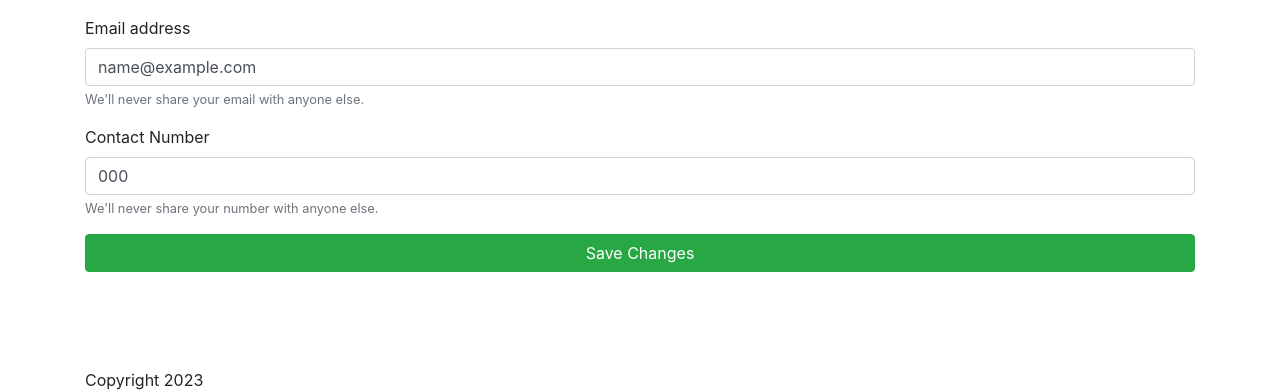
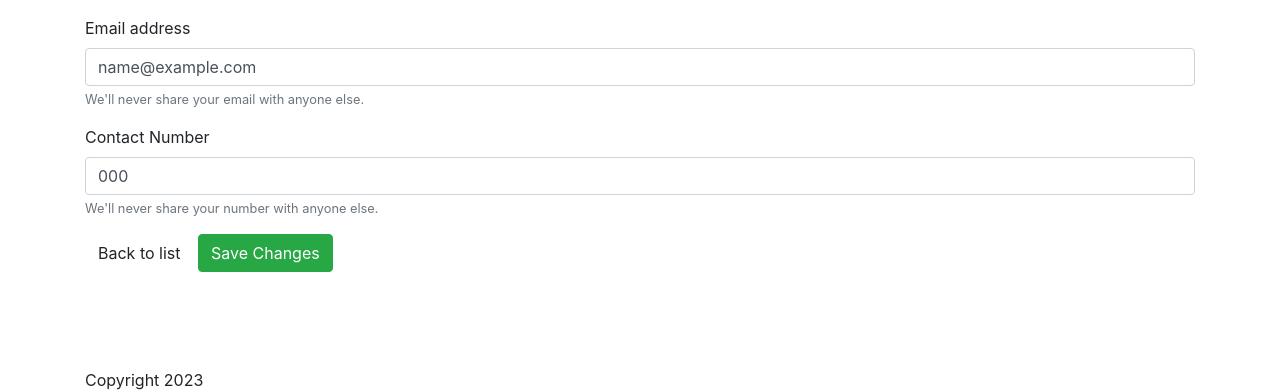
Before and after one commit to SA345bg/attendance, a PHP site: page /edit.php?id=1 in a window 1280 px wide. Shown: the part 464-856 px from the top of the page. Run offline with PHP 8.4, Linux system fonts and the light colour scheme; tables that the repository leaves empty or names only in its code hold one stand-in row (values such as "Sample post"); data that the repository does not hold is empty.

Commit message:
Update edit.php

```diff
--- a/edit.php
+++ b/edit.php
@@ -53,7 +53,8 @@
                 <small id="phoneHelp" class="form-text text-muted">We'll never share your number with anyone else.</small>
             </div>
 
-            <button type="submit" name="submit" class="btn btn-success btn-block">Save Changes</button>
+            <a href="viewrecords.php" class="btn btn-default">Back to list</a>
+            <button type="submit" name="submit" class="btn btn-success">Save Changes</button>
         </form>
 
     <?php } ?>
```
